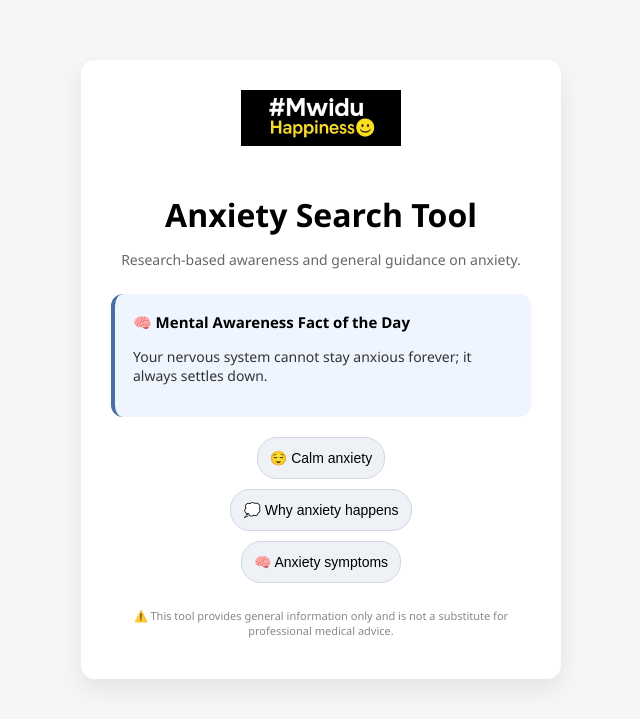
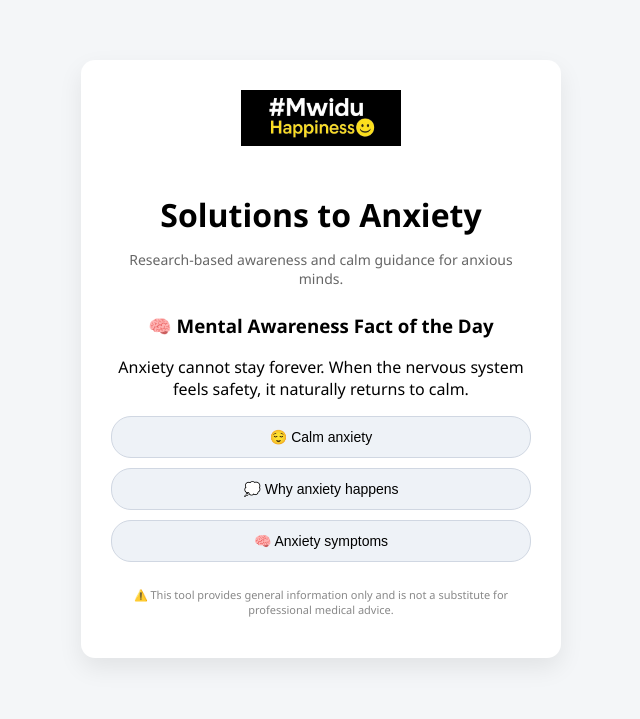
Before and after one commit to jitennsetia/mwidu-happiness, a Flask app: page / in a window 1280 px wide. Shown: the top 719 px of the page, without its empty margins (319-959 px from the left). Run offline with Flask 3, Linux system fonts and the light colour scheme.

Commit message:
UI: separate mental awareness fact and answers

```diff
--- a/templates/index.html
+++ b/templates/index.html
@@ -1,34 +1,45 @@
 <!DOCTYPE html>
 <html>
 <head>
-    <title>Mwidu Happiness</title>
+    <title>Solutions to Anxiety</title>
     <link rel="stylesheet" href="{{ url_for('static', filename='style.css') }}">
 </head>
 <body>
 
 <div class="container">
 
+    <!-- LOGO -->
     <div class="logo">
         <img src="{{ url_for('static', filename='logo.png') }}" alt="Mwidu Happiness">
     </div>
 
-    <h1>Anxiety Search Tool</h1>
+    <!-- TITLE -->
+    <h1>Solutions to Anxiety</h1>
 
     <p class="subtitle">
-        Research-based awareness and general guidance on anxiety.
+        Research-based awareness and calm guidance for anxious minds.
     </p>
 
-    <!-- FACT BOX -->
-    <div class="fact-box">
-        <h3>🧠 {{ title }}</h3>
-        <p>{{ fact }}</p>
+    <!-- MENTAL AWARENESS FACT (STATIC / DAILY UPDATED BY YOU) -->
+    <div class="response" id="factBox">
+        <h3>🧠 Mental Awareness Fact of the Day</h3>
+        <p>
+            Anxiety cannot stay forever. When the nervous system feels safety,
+            it naturally returns to calm.
+        </p>
     </div>
 
-    <!-- BUTTONS -->
+    <!-- ACTION BUTTONS -->
     <div class="quick-buttons">
-        <a href="/?type=calm"><button>😌 Calm anxiety</button></a>
-        <a href="/?type=why"><button>💭 Why anxiety happens</button></a>
-        <a href="/?type=symptoms"><button>🧠 Anxiety symptoms</button></a>
+        <button onclick="showAnswer('calm')">😌 Calm anxiety</button>
+        <button onclick="showAnswer('why')">💭 Why anxiety happens</button>
+        <button onclick="showAnswer('symptoms')">🧠 Anxiety symptoms</button>
+    </div>
+
+    <!-- ANSWER BOX (DYNAMIC, SEPARATE) -->
+    <div class="response" id="answerBox" style="display:none;">
+        <h3 id="answerTitle"></h3>
+        <p id="answerText"></p>
     </div>
 
     <p class="disclaimer">
@@ -37,5 +48,33 @@
 
 </div>
 
+<script>
+function showAnswer(type) {
+    const box = document.getElementById("answerBox");
+    const title = document.getElementById("answerTitle");
+    const text = document.getElementById("answerText");
+
+    box.style.display = "block";
+
+    if (type === "calm") {
+        title.innerText = "😌 How to Calm Anxiety";
+        text.innerText =
+            "Slow breathing, grounding techniques, and reminding yourself that anxiety is temporary can help the nervous system settle.";
+    }
+
+    if (type === "why") {
+        title.innerText = "💭 Why Anxiety Happens";
+        text.innerText =
+            "Anxiety occurs when the brain detects threat. Sometimes this threat is real, and sometimes it is learned or imagined.";
+    }
+
+    if (type === "symptoms") {
+        title.innerText = "🧠 Common Anxiety Symptoms";
+        text.innerText =
+            "Racing thoughts, tight chest, restlessness, shallow breathing, and fear without clear reason are common anxiety symptoms.";
+    }
+}
+</script>
+
 </body>
 </html>
```
